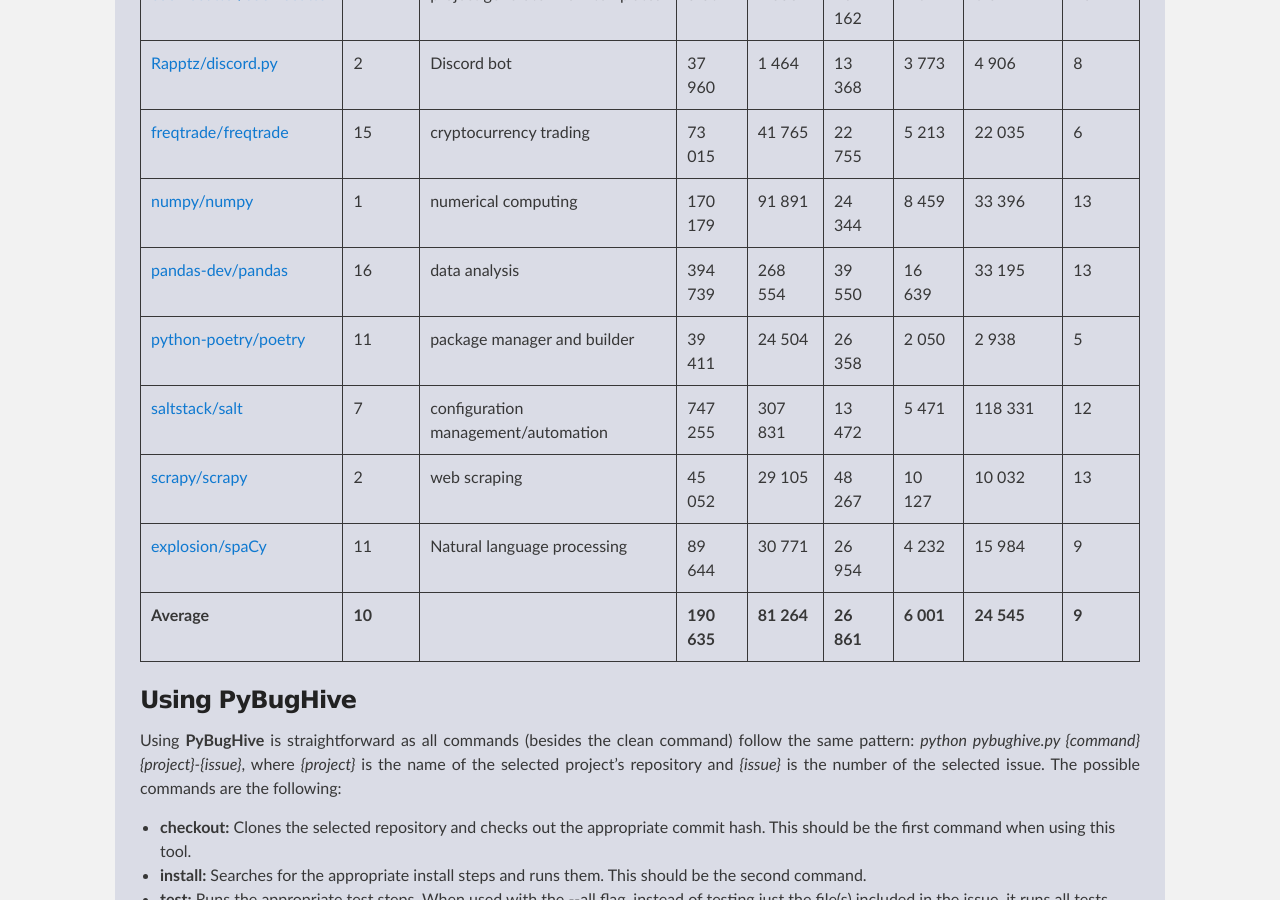
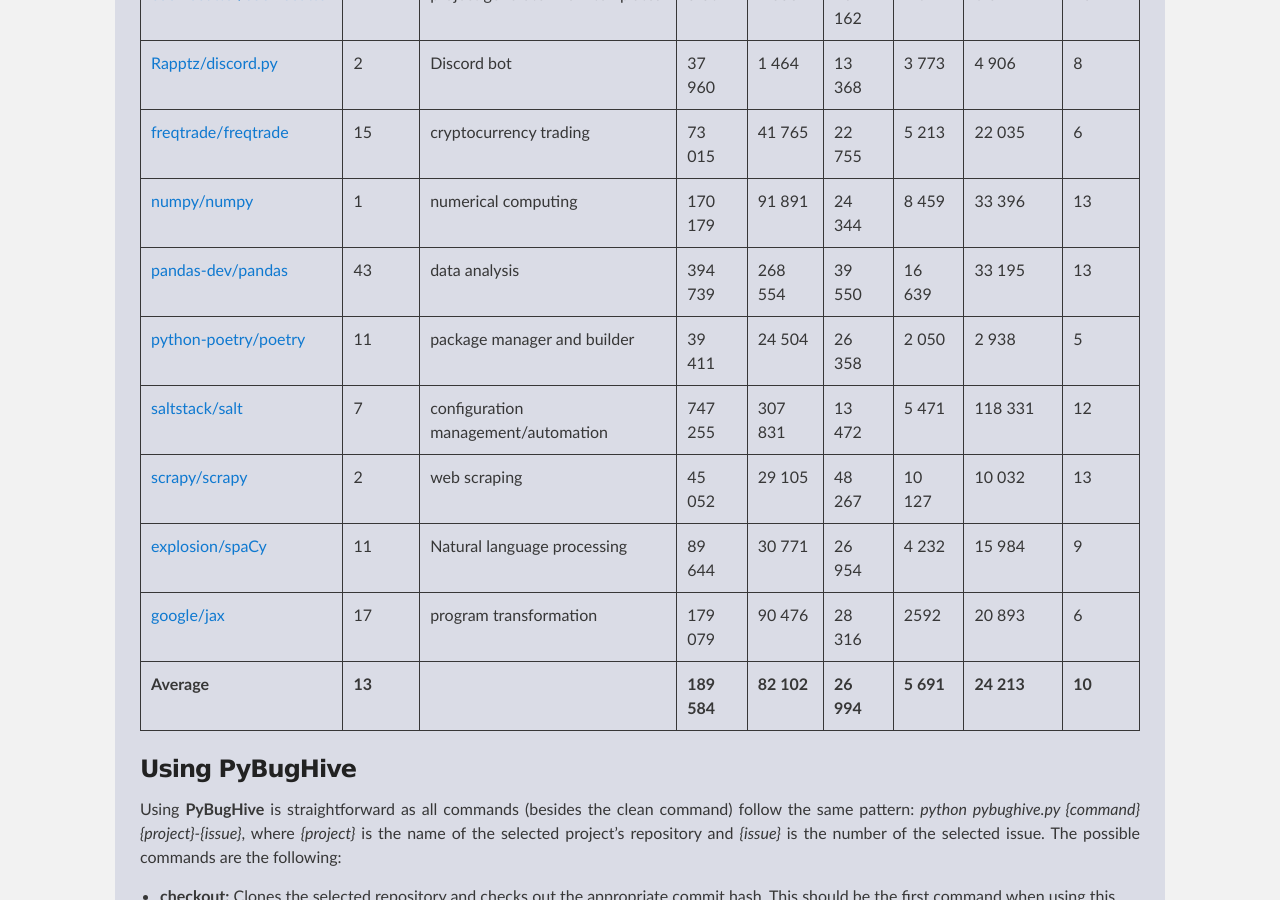
Before and after one commit to pybughive/pybughive.github.io, a Jekyll site: the page built from details.md, in a window 1280 px wide and 900 px high, scrolled down 632 px. Built offline with Jekyll 4.4.1, drawn with Linux system fonts in a browser that asks for light colours.

Commit message:
update details, add jax

```diff
--- a/_config.yml
+++ b/_config.yml
@@ -3,8 +3,8 @@
 show_downloads: false
 google_analytics:
 theme: jekyll-theme-slate
-bugs: 105
-projects: 10
+bugs: 149
+projects: 11
 github_link: https://github.com/pybughive
 pdf_link:
 download_link: download.html
--- a/details.md
+++ b/details.md
@@ -18,12 +18,13 @@
 [Rapptz/discord.py](https://github.com/Rapptz/discord.py)|                              2| Discord bot    |                          37 960  |    1 464     |  13 368   |    3 773      | 4 906         |    8 |
 [freqtrade/freqtrade](https://github.com/freqtrade/freqtrade)|                         15| cryptocurrency trading|                   73 015  |   41 765     |  22 755   |    5 213      | 22 035        |    6 |
 [numpy/numpy](https://github.com/numpy/numpy)|                                         1 | numerical computing   |                  170 179  |   91 891     | 24 344    |  8 459        | 33 396        |   13 |
-[pandas-dev/pandas](https://github.com/pandas-dev/pandas)|                             16| data analysis       |                    394 739  |   268 554    |  39 550   |  16 639       | 33 195        |   13 |
+[pandas-dev/pandas](https://github.com/pandas-dev/pandas)|                             43| data analysis       |                    394 739  |   268 554    |  39 550   |  16 639       | 33 195        |   13 |
 [python-poetry/poetry](https://github.com/python-poetry/poetry)|                       11| package manager and builder    |          39 411  |    24 504    |  26 358   |   2 050       | 2 938         |    5 |
 [saltstack/salt](https://github.com/saltstack/salt) |                                   7| configuration management/automation|     747 255  |   307 831    | 13 472    |   5 471       | 118 331       |   12 |
 [scrapy/scrapy](https://github.com/scrapy/scrapy) |                                     2| web scraping                    |         45 052  |   29 105     |  48 267   |  10 127       | 10 032        |   13 |
 [explosion/spaCy](https://github.com/explosion/spaCy) |                                11| Natural language processing |             89 644  |    30 771    |  26 954   |   4 232       | 15 984        |    9 |
-**Average** |                                                                     **10** |                  |                  **190 635**   |  **81 264**  | **26 861**|  **6 001**    |**24 545**     |**9**|
+[google/jax](https://github.com/google/jax) |                                17| program transformation |             179 079  |    90 476    |  28 316   |   2592      | 20 893        |    6 |
+**Average** |                                                                     **13** |                  |                  **189 584**   |  **82 102**  | **26 994**|  **5 691**    |**24 213**     |**10**|
 
 ### Using PyBugHive
 Using <strong>PyBugHive</strong> is straightforward as all commands (besides the clean command) follow the same pattern: <em>python
```
